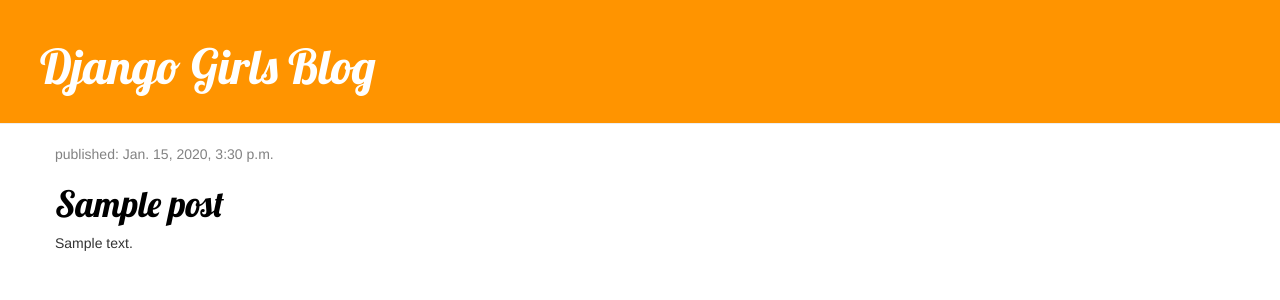
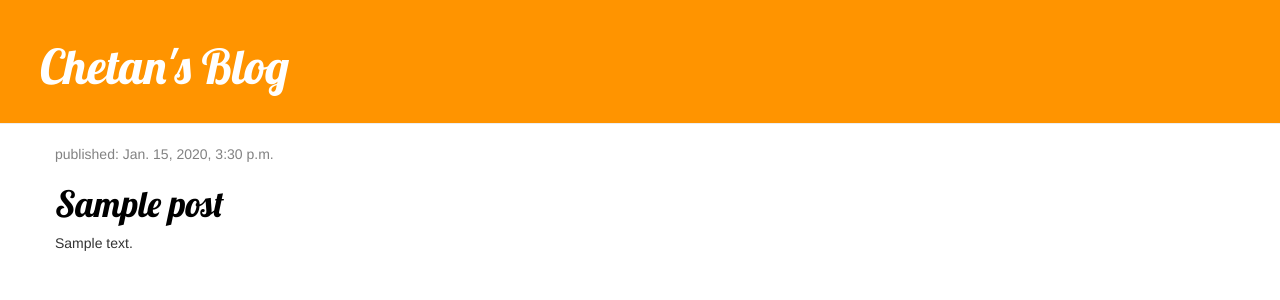
Before and after one commit to chetangargnitd/my-first-blog, a Django app: page / in a window 1280 px wide. Shown: the top 300 px of the page. Run offline with Django 3.2, Linux system fonts and the light colour scheme; tables that the repository leaves empty hold one stand-in row (values such as "Sample post"); some libraries are stand-ins or nearby versions.

Commit message:
Updated title

```diff
--- a/blog/templates/blog/base.html
+++ b/blog/templates/blog/base.html
@@ -13,7 +13,7 @@
     <body>
 
 	    <div class="page-header">
-	        <h1><a href="/">Django Girls Blog</a></h1>
+	        <h1><a href="/">Chetan's Blog</a></h1>
 	    </div>
 	    <div class="content container">
 	        <div class="row">
```
